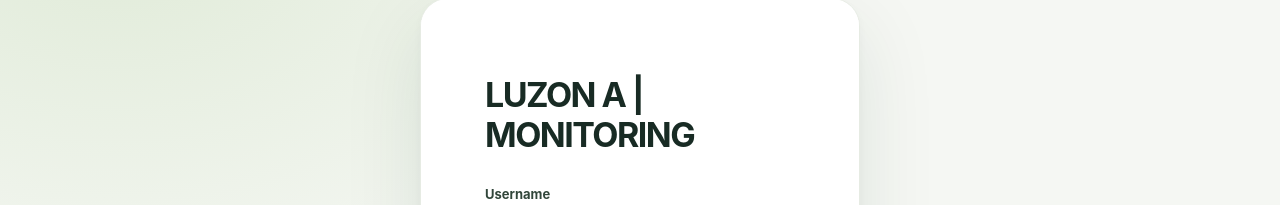
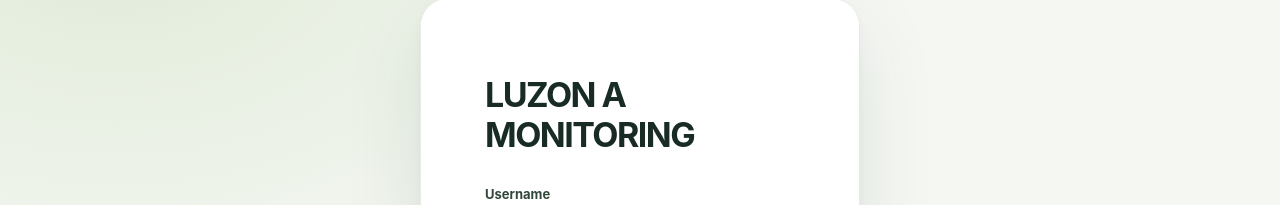
Before and after one commit to lastimosomichelled-gif/RCEFluzonA_system, a Next.js app: page / in a window 1280 px wide. Shown: the part 177-382 px from the top of the page. Built offline with nearby package versions, Linux system fonts and the light colour scheme; no server answers.

Commit message:
Remove '|' from the title in login card

```diff
--- a/app/page.js
+++ b/app/page.js
@@ -18,7 +18,7 @@ export default async function LoginPage({ searchParams }) {
       >
         <section className="auth-card login-card">
           <div className="login-heading">
-            <h2>LUZON A | MONITORING</h2>
+            <h2>LUZON A   MONITORING</h2>
           </div>
           <Notice ok={searchParams?.message} error={searchParams?.error} />
           <form action={login}>
```
